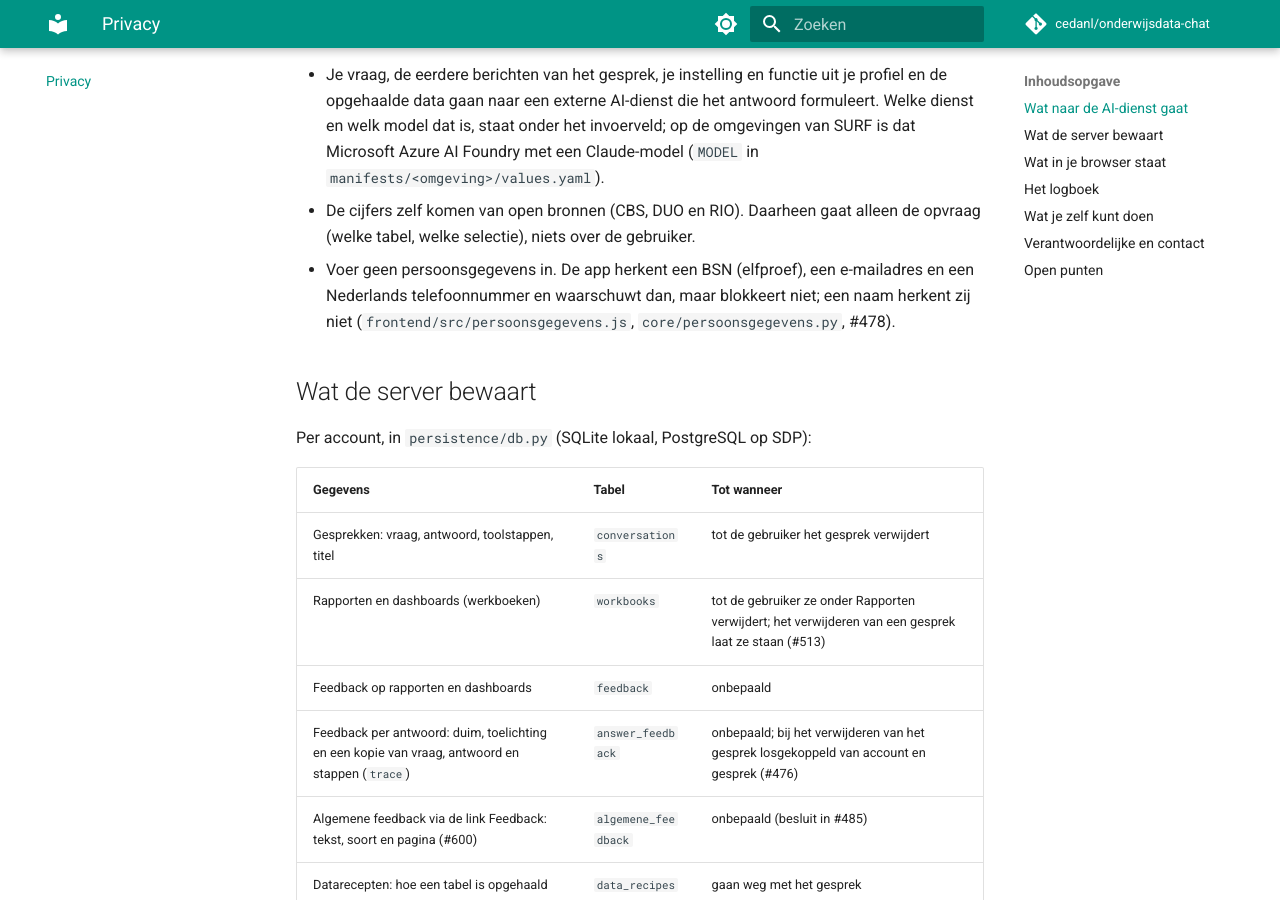
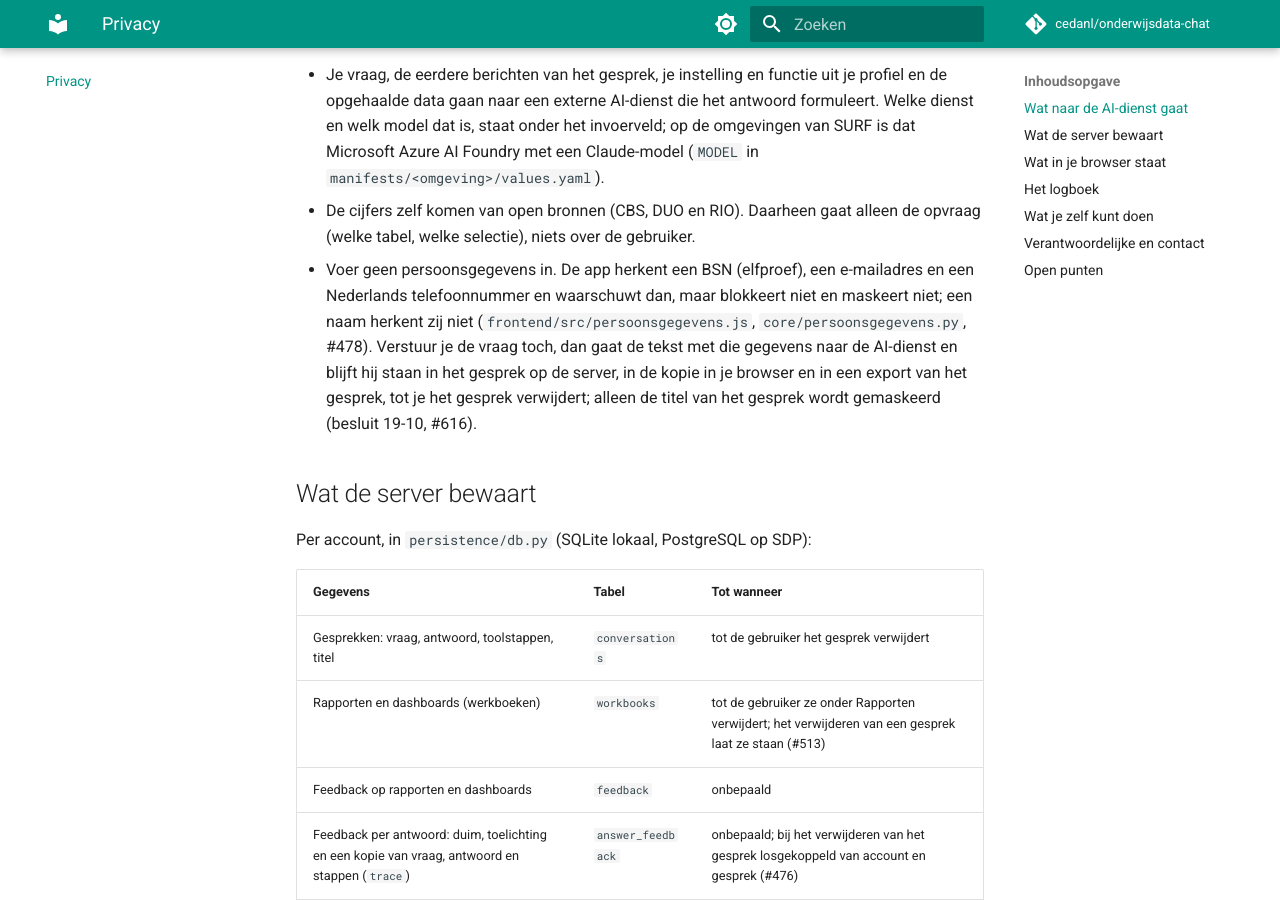
Before and after one commit to cedanl/onderwijsdata-chat, an MkDocs documentation site: the page built from docs/privacy.md, in a window 1280 px wide and 900 px high, scrolled down 410 px. Built offline with MkDocs 1.6.1 and Material for MkDocs 9.7.7, drawn with Linux system fonts in a browser that asks for light colours; comment, search, counter and statistics services are not loaded.

Commit message:
docs(privacy): vastgelegd dat een vraag met herkende persoonsgegevens na de waarschuwing bewaard blijft tot het gesprek weg is (#616)
Besluit (19-10): optie 1 — de waarschuwing blijft zoals ze is (geen maskeren, geen
blokkeren). /privacy en docs/privacy.md zeggen nu wat er dan gebeurt: de tekst gaat naar
de AI-dienst en blijft in het gesprek op de server, in de browserkopie en in een export
staan tot het gesprek verwijderd wordt; alleen de titel wordt gemaskeerd (#552).

Refs #616, #478, #485, #553.

Co-Authored-By: Claude Fable 5.1 <noreply@anthropic.com>
Claude-Session: https://claude.ai/code/session_01TMpbJh7AoZ5wJaHhywYrTe

```diff
--- a/docs/privacy.md
+++ b/docs/privacy.md
@@ -16,8 +16,11 @@ blijven.
 - De cijfers zelf komen van open bronnen (CBS, DUO en RIO). Daarheen gaat alleen de opvraag (welke tabel, welke
   selectie), niets over de gebruiker.
 - Voer geen persoonsgegevens in. De app herkent een BSN (elfproef), een e-mailadres en een Nederlands
-  telefoonnummer en waarschuwt dan, maar blokkeert niet; een naam herkent zij niet
-  (`frontend/src/persoonsgegevens.js`, `core/persoonsgegevens.py`, #478).
+  telefoonnummer en waarschuwt dan, maar blokkeert niet en maskeert niet; een naam herkent zij niet
+  (`frontend/src/persoonsgegevens.js`, `core/persoonsgegevens.py`, #478). Verstuur je de vraag toch, dan gaat de
+  tekst met die gegevens naar de AI-dienst en blijft hij staan in het gesprek op de server, in de kopie in je
+  browser en in een export van het gesprek, tot je het gesprek verwijdert; alleen de titel van het gesprek wordt
+  gemaskeerd (besluit 19-10, #616).
 
 ## Wat de server bewaart
 
--- a/frontend/src/components/PrivacyInhoud.jsx
+++ b/frontend/src/components/PrivacyInhoud.jsx
@@ -36,7 +36,10 @@ export default function PrivacyInhoud() {
         </li>
         <li>
           Voer geen persoonsgegevens in. De app herkent een BSN, een e-mailadres en een telefoonnummer en waarschuwt
-          dan, maar blokkeert niet; een naam herkent zij niet.
+          dan, maar blokkeert niet en maskeert niet; een naam herkent zij niet. Verstuur je de vraag toch, dan gaat
+          de tekst met die gegevens naar de AI-dienst en blijft hij staan in het gesprek op de server, in de kopie in
+          je browser en in een export van het gesprek, tot je het gesprek verwijdert; alleen de titel van het gesprek
+          wordt gemaskeerd.
         </li>
       </ul>
 
```
